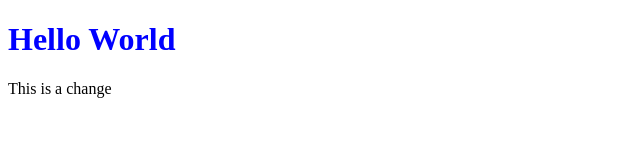
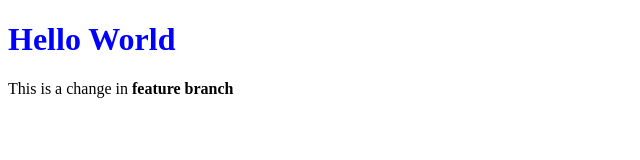
Before and after one commit to beeabimbola/web-project, a plain HTML site: page index.html in a window 1280 px wide. Shown: the whole page, without its empty margins (0-640 px from the left). Drawn offline with Linux system fonts and the light colour scheme; files that its build step writes are made by us from their sources.

Commit message:
change in feature branch

```diff
--- a/index.html
+++ b/index.html
@@ -8,7 +8,7 @@
 
   <body>
     <h1> Hello World</h1>
-    <p>This is a change</p>
+    <p>This is a change in <strong>feature branch</strong></p>
   </body>
 
 </html>
```
